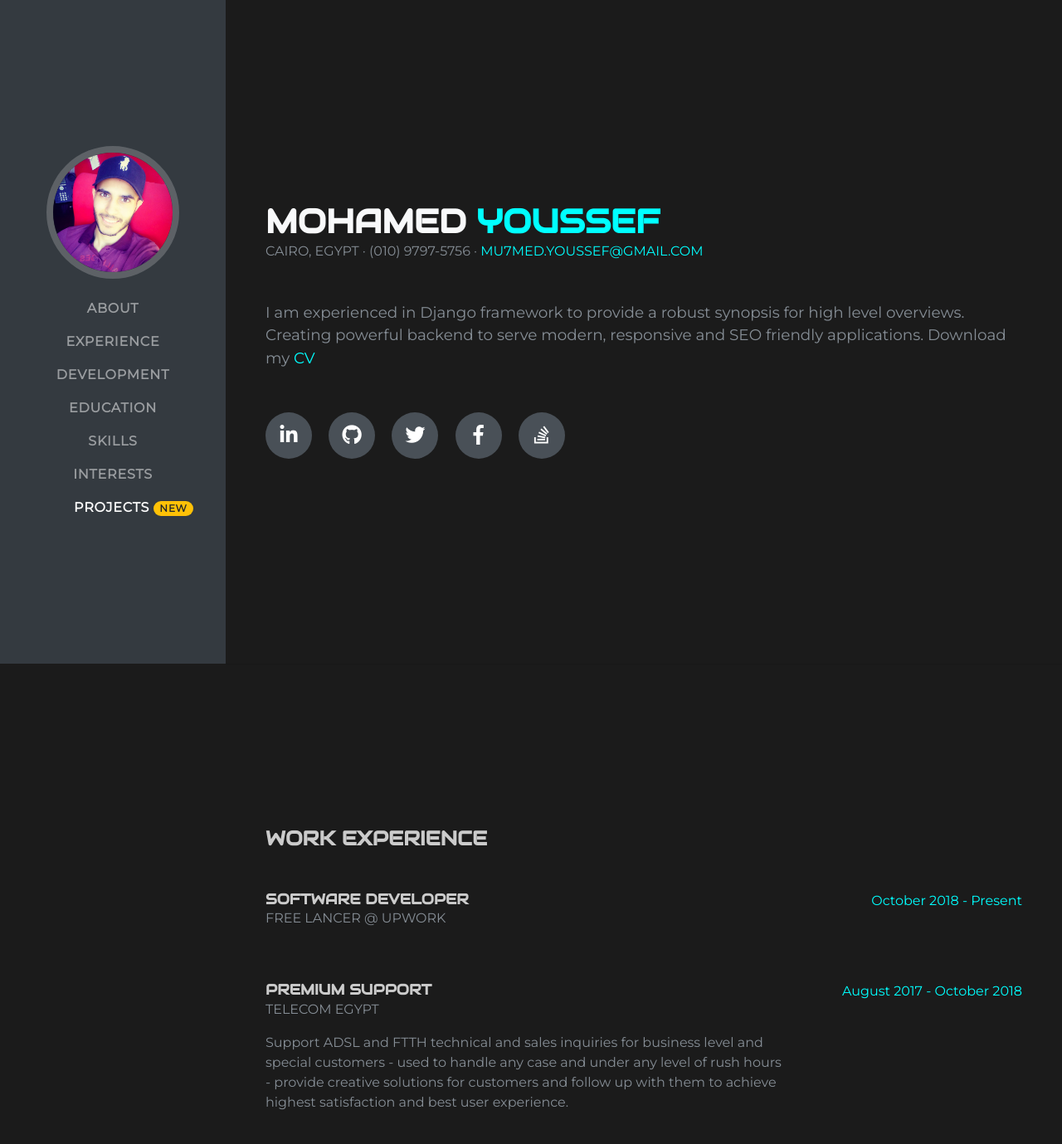
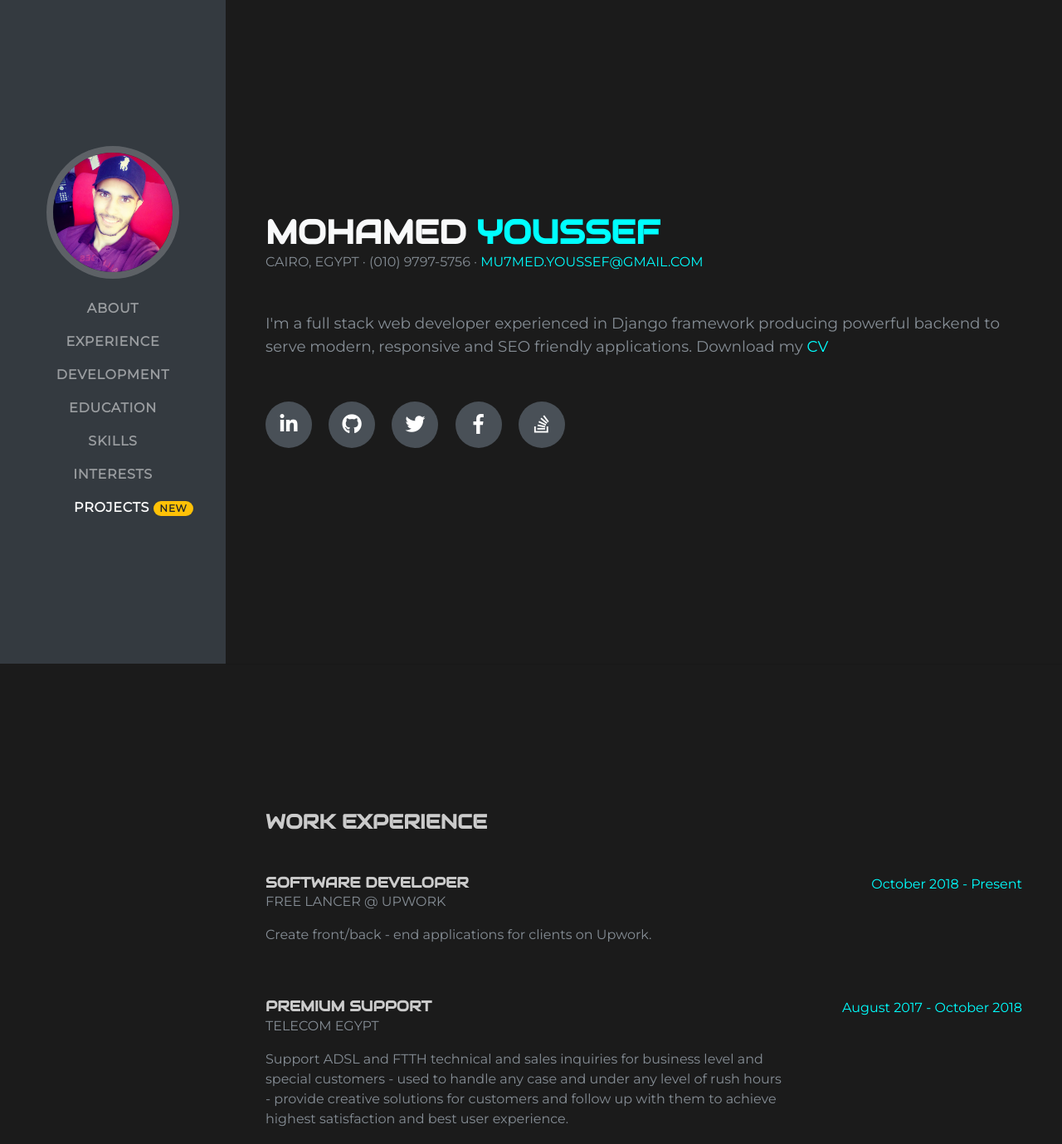
Before and after one commit to MuhamedYoussef/portfolio, a Django app: page / in a window 1280 px wide. Shown: the top 1379 px of the page at 83% size. Run offline with Django 3.2, Linux system fonts and the light colour scheme; some libraries are stand-ins or nearby versions.

Commit message:
update info

```diff
--- a/templates/portfolio/index.html
+++ b/templates/portfolio/index.html
@@ -66,9 +66,7 @@
         <a href="mailto:name@email.com">Mu7med.Youssef@gmail.com</a>
       </div>
       <p class="lead mb-5">
-        I am experienced in Django framework to provide a robust synopsis for
-        high level overviews. Creating powerful backend to serve modern, responsive and
-        SEO friendly applications. Download my <a href="{% static 'cv.pdf' %}" download="Joe.pdf">CV</a>
+        I'm a full stack web developer experienced in Django framework producing powerful backend to serve modern, responsive and SEO friendly applications. Download my <a href="{% static 'cv.pdf' %}" download="Joe.pdf">CV</a>
       </p>
       <div class="social-icons">
         <a href="https://www.linkedin.com/in/muhamed-youssef/" class="my-1" target="_blank">
@@ -100,7 +98,7 @@
         <div class="resume-content mr-auto">
           <h3 class="mb-0">Software Developer</h3>
           <div class="subheading mb-3">Free Lancer @ Upwork</div>
-          <p></p>
+          <p>Create front/back - end applications for clients on Upwork.</p>
         </div>
         <div class="resume-date text-md-right">
           <span class="text-primary">October 2018 - Present</span>
```
